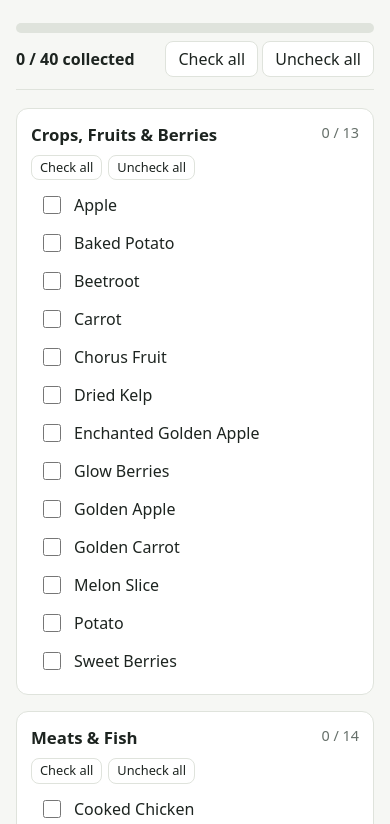
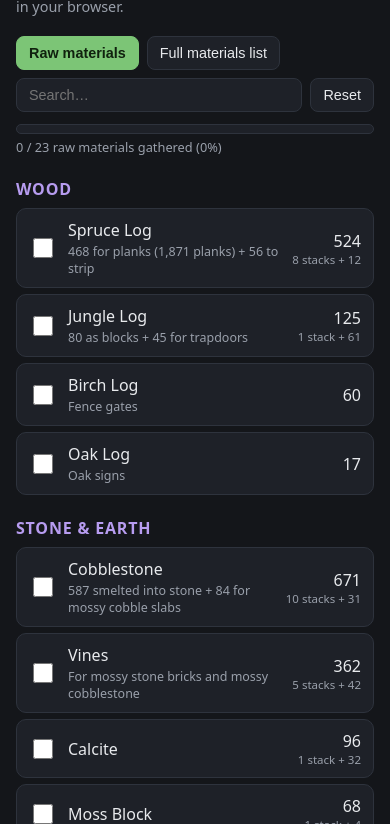
Before and after one commit to mhratul502/ominus-bottle-farm, a plain HTML site: page index.html in a window 390 px wide. Shown: the part 112-936 px from the top of the page. Drawn offline with Linux system fonts and the light colour scheme.

Commit message:
Add files via upload

```diff
--- a/index.html
+++ b/index.html
@@ -3,108 +3,217 @@
 <head>
 <meta charset="UTF-8">
 <meta name="viewport" content="width=device-width, initial-scale=1">
-<title>Minecraft Food Checklist</title>
+<title>Minecraft Materials Checklist</title>
 <style>
-  :root{--bg:#f6f7f4;--card:#fff;--text:#1d2420;--muted:#66706a;--line:#dfe3dc;--accent:#3f8f3f;--accent-bg:#e6f3e4}
-  @media (prefers-color-scheme:dark){:root{--bg:#161a17;--card:#1f2521;--text:#e8ece9;--muted:#98a39c;--line:#2e3631;--accent:#6cc36c;--accent-bg:#233a24}}
+  :root{--bg:#14161a;--card:#1e2128;--line:#2e333d;--text:#e8eaed;--mut:#9aa0ab;--acc:#7cc576;--acc2:#b79cf0}
   *{box-sizing:border-box}
-  body{margin:0;font-family:system-ui,-apple-system,Segoe UI,Roboto,sans-serif;background:var(--bg);color:var(--text);line-height:1.4}
-  .wrap{max-width:860px;margin:0 auto;padding:24px 16px 60px}
-  h1{font-size:1.6rem;margin:0 0 4px}
-  .sub{color:var(--muted);margin:0 0 16px}
-  .bar{position:sticky;top:0;background:var(--bg);padding:10px 0 12px;z-index:5;border-bottom:1px solid var(--line)}
-  .progress{height:10px;background:var(--line);border-radius:99px;overflow:hidden;margin-bottom:8px}
-  .progress>div{height:100%;width:0;background:var(--accent);transition:width .2s}
-  .row{display:flex;flex-wrap:wrap;gap:8px;align-items:center;justify-content:space-between}
-  .count{font-weight:600}
-  button{font:inherit;padding:6px 12px;border-radius:8px;border:1px solid var(--line);background:var(--card);color:var(--text);cursor:pointer}
-  button:hover{border-color:var(--accent)}
-  .grid{display:grid;grid-template-columns:repeat(auto-fit,minmax(260px,1fr));gap:16px;margin-top:18px}
-  .cat{background:var(--card);border:1px solid var(--line);border-radius:12px;padding:14px}
-  .cat h2{font-size:1.05rem;margin:0;display:flex;justify-content:space-between;gap:8px}
-  .cat h2 span{color:var(--muted);font-weight:400;font-size:.9rem}
-  .cat .tools{margin:8px 0 6px;display:flex;gap:6px}
-  .cat .tools button{font-size:.8rem;padding:3px 8px}
-  label{display:flex;gap:10px;align-items:center;padding:7px 8px;border-radius:8px;cursor:pointer}
-  label:hover{background:var(--accent-bg)}
-  input[type=checkbox]{width:18px;height:18px;accent-color:var(--accent);flex:none}
-  label.done span{text-decoration:line-through;color:var(--muted)}
+  body{margin:0;font-family:system-ui,-apple-system,Segoe UI,Roboto,sans-serif;background:var(--bg);color:var(--text)}
+  header{padding:20px 16px 8px;max-width:1000px;margin:auto}
+  h1{margin:0 0 4px;font-size:1.5rem}
+  .sub{color:var(--mut);font-size:.9rem}
+  .bar{max-width:1000px;margin:12px auto;padding:0 16px;display:flex;gap:8px;flex-wrap:wrap;align-items:center}
+  .tabs button,.bar button,.bar input{background:var(--card);color:var(--text);border:1px solid var(--line);border-radius:8px;padding:8px 12px;font-size:.9rem}
+  .tabs button.on{background:var(--acc);color:#10210e;border-color:var(--acc);font-weight:600}
+  .bar input{flex:1;min-width:140px}
+  .progress{max-width:1000px;margin:0 auto 8px;padding:0 16px}
+  .track{height:10px;background:var(--card);border-radius:99px;overflow:hidden;border:1px solid var(--line)}
+  .fill{height:100%;background:var(--acc);width:0;transition:width .3s}
+  .ptxt{font-size:.8rem;color:var(--mut);margin-top:4px}
+  main{max-width:1000px;margin:auto;padding:0 16px 40px}
+  h2{font-size:1rem;color:var(--acc2);margin:22px 0 8px;text-transform:uppercase;letter-spacing:.05em}
+  .row{display:flex;align-items:center;gap:12px;background:var(--card);border:1px solid var(--line);border-radius:10px;padding:10px 12px;margin-bottom:6px}
+  .row.done{opacity:.45}
+  .row.done .name{text-decoration:line-through}
+  .row input{width:20px;height:20px;accent-color:var(--acc);flex:none}
+  .name{flex:1;font-weight:500}
+  .note{display:block;font-weight:400;color:var(--mut);font-size:.78rem;margin-top:2px}
+  .qty{text-align:right;font-variant-numeric:tabular-nums;white-space:nowrap}
+  .qty small{display:block;color:var(--mut);font-size:.72rem}
+  table{width:100%;border-collapse:collapse;font-size:.88rem}
+  th,td{padding:8px 10px;border-bottom:1px solid var(--line);text-align:left;vertical-align:top}
+  th{color:var(--mut);font-weight:600;position:sticky;top:0;background:var(--bg)}
+  td.n{text-align:right;font-variant-numeric:tabular-nums}
+  .wrap{overflow-x:auto}
+  .hint{background:var(--card);border:1px solid var(--line);border-radius:10px;padding:10px 12px;font-size:.82rem;color:var(--mut);margin-top:16px}
+  .hidden{display:none}
 </style>
 </head>
 <body>
-<div class="wrap">
-  <h1>Minecraft Food Checklist</h1>
-  <p class="sub">Tick off each food as you collect it. Progress is saved in your browser.</p>
-  <div class="bar">
-    <div class="progress"><div id="fill"></div></div>
-    <div class="row">
-      <span class="count" id="total"></span>
-      <span>
-        <button id="checkAll">Check all</button>
-        <button id="uncheckAll">Uncheck all</button>
-      </span>
-    </div>
-  </div>
-  <div class="grid" id="grid"></div>
+<header>
+  <h1>⛏️ Minecraft Materials Checklist</h1>
+  <div class="sub">Tick items off as you gather them. Progress is saved in your browser.</div>
+</header>
+
+<div class="bar tabs">
+  <button id="tab-raw" class="on">Raw materials</button>
+  <button id="tab-list">Full materials list</button>
+  <input id="search" type="search" placeholder="Search…">
+  <button id="reset">Reset</button>
 </div>
 
+<div class="progress" id="progress">
+  <div class="track"><div class="fill" id="fill"></div></div>
+  <div class="ptxt" id="ptxt"></div>
+</div>
+
+<main>
+  <section id="raw"></section>
+  <section id="list" class="hidden"></section>
+  <div class="hint">
+    Raw amounts assume: <b>stonecutter</b> for stone, copper and slabs/stairs/walls; mossy blocks made with <b>vines</b> (swap for moss blocks if you like);
+    wood counts are logs (1 log = 4 planks); iron nuggets counted as ingots (9 nuggets = 1 ingot).
+    Buckets, lanterns etc. may be counted once per placement in the video — if you only need to reuse a few buckets, cut the iron down.
+  </div>
+</main>
+
 <script>
-const DATA = {
-  "Crops, Fruits & Berries": ["Apple","Baked Potato","Beetroot","Carrot","Chorus Fruit","Dried Kelp","Enchanted Golden Apple","Glow Berries","Golden Apple","Golden Carrot","Melon Slice","Potato","Sweet Berries"],
-  "Meats & Fish": ["Cooked Chicken","Cooked Cod","Cooked Mutton","Cooked Porkchop","Cooked Rabbit","Cooked Salmon","Raw Beef","Raw Chicken","Raw Cod","Raw Mutton","Raw Porkchop","Raw Rabbit","Raw Salmon","Steak (Cooked Beef)"],
-  "Baked Goods, Stews & Bottles": ["Beetroot Soup","Bread","Cookie","Honey Bottle","Mushroom Stew","Pumpkin Pie","Rabbit Stew","Suspicious Stew"],
-  "Harmful & Unusual Items": ["Poisonous Potato","Pufferfish","Rotten Flesh","Spider Eye","Tropical Fish"]
-};
-const KEY = "mc-food-checklist-v1";
+// ---------- FULL LIST (from the screenshot) ----------
+// [name, qty, how to make it]
+const LIST = [
+  ["Stone Bricks",238,"Stone → stonecutter (1:1)"],
+  ["Spruce Trapdoor",228,"6 planks → 2 trapdoors"],
+  ["Spruce Stairs",180,"6 planks → 4 stairs"],
+  ["Mossy Stone Bricks",178,"Stone brick + vine"],
+  ["Mossy Cobblestone Slab",167,"Mossy cobblestone (cobble + vine) → stonecutter, 2 slabs each"],
+  ["Spruce Slab",128,"3 planks → 6 slabs"],
+  ["Waxed Weathered Cut Copper Slab",128,"Weathered copper block + honeycomb → stonecutter → slabs"],
+  ["Spruce Fence",124,"4 planks + 2 sticks → 3 fences"],
+  ["Calcite",96,"Mine in amethyst geodes"],
+  ["Waxed Oxidized Cut Copper Slab",88,"Oxidized copper block + honeycomb → stonecutter → slabs"],
+  ["Jungle Log",80,"Chop"],
+  ["Moss Block",68,"Lush caves / bone meal on moss"],
+  ["Birch Fence Gate",60,"2 planks + 4 sticks"],
+  ["Jungle Trapdoor",60,"6 planks → 2 trapdoors"],
+  ["Chiseled Stone Bricks",58,"Stone → stonecutter (1:1)"],
+  ["Mossy Stone Brick Wall",57,"Mossy stone bricks → stonecutter (1:1)"],
+  ["Stripped Spruce Log",56,"Spruce log + axe"],
+  ["Spruce Fence Gate",48,"2 planks + 4 sticks"],
+  ["Lantern",45,"8 iron nuggets + torch"],
+  ["Oak Sign",30,"6 planks + stick → 3 signs"],
+  ["Mossy Stone Brick Slab",29,"Mossy stone bricks → stonecutter, 2 slabs each"],
+  ["Glass",28,"Smelt sand"],
+  ["Mossy Stone Brick Stairs",28,"Mossy stone bricks → stonecutter (1:1)"],
+  ["Small Dripleaf",28,"Lush caves (shears)"],
+  ["Stone Brick Slab",26,"Stone → stonecutter, 2 slabs each"],
+  ["Water Bucket",26,"Bucket (3 iron) + water"],
+  ["Barrel",24,"6 planks + 2 slabs"],
+  ["Spruce Sign",24,"6 planks + stick → 3 signs"],
+  ["Fern",16,"Find in taiga/forests"],
+  ["Soul Lantern",16,"8 iron nuggets + soul torch"],
+  ["Hopper",14,"5 iron ingots + chest"],
+  ["Chain",12,"Iron nugget + ingot + nugget"],
+  ["Chest",12,"8 planks"],
+  ["Waxed Copper Bulb",12,"Copper block + blaze rod + redstone → 4 bulbs, then wax"],
+  ["Flowering Azalea Leaves",8,"Lush caves / azalea trees"],
+  ["Composter",4,"7 wooden slabs"],
+  ["Lava Bucket",2,"Bucket (3 iron) + lava"],
+  ["Lightning Rod",1,"3 copper ingots"],
+  ["Spore Blossom",1,"Lush cave ceilings"]
+];
+
+// ---------- RAW MATERIALS ----------
+// [category, [name, qty, note]]
+const RAW = [
+  ["Wood", [
+    ["Spruce Log",524,"468 for planks (1,871 planks) + 56 to strip"],
+    ["Jungle Log",125,"80 as blocks + 45 for trapdoors"],
+    ["Birch Log",60,"Fence gates"],
+    ["Oak Log",17,"Oak signs"]
+  ]],
+  ["Stone & Earth", [
+    ["Cobblestone",671,"587 smelted into stone + 84 for mossy cobble slabs"],
+    ["Vines",362,"For mossy stone bricks and mossy cobblestone"],
+    ["Calcite",96,""],
+    ["Moss Block",68,""],
+    ["Sand",28,"Smelt into glass"]
+  ]],
+  ["Metals & Redstone", [
+    ["Iron Ingot",223,"Lanterns, chains, hoppers, buckets (≈25 iron blocks)"],
+    ["Copper Block",30,"16 weathered + 11 oxidized + 3 for bulbs"],
+    ["Copper Ingot",3,"Lightning rod"],
+    ["Honeycomb",39,"Wax: 16 + 11 copper blocks + 12 bulbs"],
+    ["Blaze Rod",3,"Copper bulbs"],
+    ["Redstone Dust",3,"Copper bulbs"],
+    ["Coal / Charcoal",16,"Torches (+ ~80 more as smelting fuel)"],
+    ["Soul Sand / Soul Soil",4,"Soul torches"]
+  ]],
+  ["Plants", [
+    ["Small Dripleaf",28,""],
+    ["Fern",16,""],
+    ["Flowering Azalea Leaves",8,""],
+    ["Spore Blossom",1,""]
+  ]],
+  ["Liquids", [
+    ["Lava (in buckets)",2,""],
+    ["Water (in buckets)",26,""]
+  ]]
+];
+
+// ---------- STATE ----------
+const KEY = "mc-materials-v1";
 let state = {};
-try { state = JSON.parse(localStorage.getItem(KEY)) || {}; } catch (e) {}
-const save = () => { try { localStorage.setItem(KEY, JSON.stringify(state)); } catch (e) {} };
+try { state = JSON.parse(localStorage.getItem(KEY) || "{}"); } catch(e) {}
+function save(){ try { localStorage.setItem(KEY, JSON.stringify(state)); } catch(e) {} }
 
-const grid = document.getElementById("grid");
-const boxes = [];
-
-for (const [cat, items] of Object.entries(DATA)) {
-  const sec = document.createElement("section");
-  sec.className = "cat";
-  sec.innerHTML = `<h2>${cat} <span data-cc></span></h2>
-    <div class="tools"><button data-a="on">Check all</button><button data-a="off">Uncheck all</button></div>`;
-  const catBoxes = [];
-  items.forEach(name => {
-    const id = cat + "::" + name;
-    const lab = document.createElement("label");
-    const cb = document.createElement("input");
-    cb.type = "checkbox";
-    cb.checked = !!state[id];
-    const sp = document.createElement("span");
-    sp.textContent = name;
-    lab.append(cb, sp);
-    cb.addEventListener("change", () => { state[id] = cb.checked; save(); refresh(); });
-    sec.appendChild(lab);
-    const rec = { id, cb, lab };
-    boxes.push(rec); catBoxes.push(rec);
-  });
-  sec.querySelectorAll("[data-a]").forEach(b => b.addEventListener("click", () => {
-    const on = b.dataset.a === "on";
-    catBoxes.forEach(r => { r.cb.checked = on; state[r.id] = on; });
-    save(); refresh();
-  }));
-  sec._boxes = catBoxes;
-  grid.appendChild(sec);
+function stacks(n){
+  const s = Math.floor(n/64), r = n%64;
+  if(n<=64) return "";
+  return s+" stack"+(s>1?"s":"")+(r?" + "+r:"");
 }
 
-function refresh() {
-  let done = 0;
-  boxes.forEach(r => { r.lab.classList.toggle("done", r.cb.checked); if (r.cb.checked) done++; });
-  document.querySelectorAll(".cat").forEach(sec => {
-    const c = sec._boxes.filter(r => r.cb.checked).length;
-    sec.querySelector("[data-cc]").textContent = c + " / " + sec._boxes.length;
+function renderRaw(filter=""){
+  const el = document.getElementById("raw");
+  el.innerHTML = "";
+  RAW.forEach(([cat, items])=>{
+    const shown = items.filter(i=>i[0].toLowerCase().includes(filter));
+    if(!shown.length) return;
+    const h = document.createElement("h2"); h.textContent = cat; el.appendChild(h);
+    shown.forEach(([name,qty,note])=>{
+      const id = "raw:"+name;
+      const row = document.createElement("label");
+      row.className = "row"+(state[id]?" done":"");
+      row.innerHTML = `<input type="checkbox" ${state[id]?"checked":""}>
+        <span class="name">${name}${note?`<span class="note">${note}</span>`:""}</span>
+        <span class="qty">${qty}<small>${stacks(qty)}</small></span>`;
+      row.querySelector("input").addEventListener("change",e=>{
+        state[id]=e.target.checked; save(); row.classList.toggle("done",e.target.checked); progress();
+      });
+      el.appendChild(row);
+    });
   });
-  document.getElementById("total").textContent = done + " / " + boxes.length + " collected";
-  document.getElementById("fill").style.width = (done / boxes.length * 100) + "%";
 }
-function setAll(v) { boxes.forEach(r => { r.cb.checked = v; state[r.id] = v; }); save(); refresh(); }
-document.getElementById("checkAll").onclick = () => setAll(true);
-document.getElementById("uncheckAll").onclick = () => setAll(false);
+
+function renderList(filter=""){
+  const el = document.getElementById("list");
+  const rows = LIST.filter(i=>i[0].toLowerCase().includes(filter))
+    .map(([n,q,h])=>`<tr><td>${n}</td><td class="n">${q}</td><td>${h}</td></tr>`).join("");
+  el.innerHTML = `<div class="wrap"><table><thead><tr><th>Item</th><th class="n">Qty</th><th>How to make</th></tr></thead><tbody>${rows}</tbody></table></div>`;
+}
+
+function progress(){
+  const all = RAW.flatMap(c=>c[1]);
+  const done = all.filter(i=>state["raw:"+i[0]]).length;
+  const pct = Math.round(done/all.length*100);
+  document.getElementById("fill").style.width = pct+"%";
+  document.getElementById("ptxt").textContent = `${done} / ${all.length} raw materials gathered (${pct}%)`;
+}
+
+// ---------- UI ----------
+const search = document.getElementById("search");
+function refresh(){ const f = search.value.trim().toLowerCase(); renderRaw(f); renderList(f); progress(); }
+search.addEventListener("input", refresh);
+document.getElementById("reset").addEventListener("click",()=>{
+  if(confirm("Clear all ticked items?")){ state={}; save(); refresh(); }
+});
+function tab(which){
+  document.getElementById("raw").classList.toggle("hidden",which!=="raw");
+  document.getElementById("list").classList.toggle("hidden",which!=="list");
+  document.getElementById("progress").classList.toggle("hidden",which!=="raw");
+  document.getElementById("tab-raw").classList.toggle("on",which==="raw");
+  document.getElementById("tab-list").classList.toggle("on",which==="list");
+}
+document.getElementById("tab-raw").onclick = ()=>tab("raw");
+document.getElementById("tab-list").onclick = ()=>tab("list");
 refresh();
 </script>
 </body>
```
